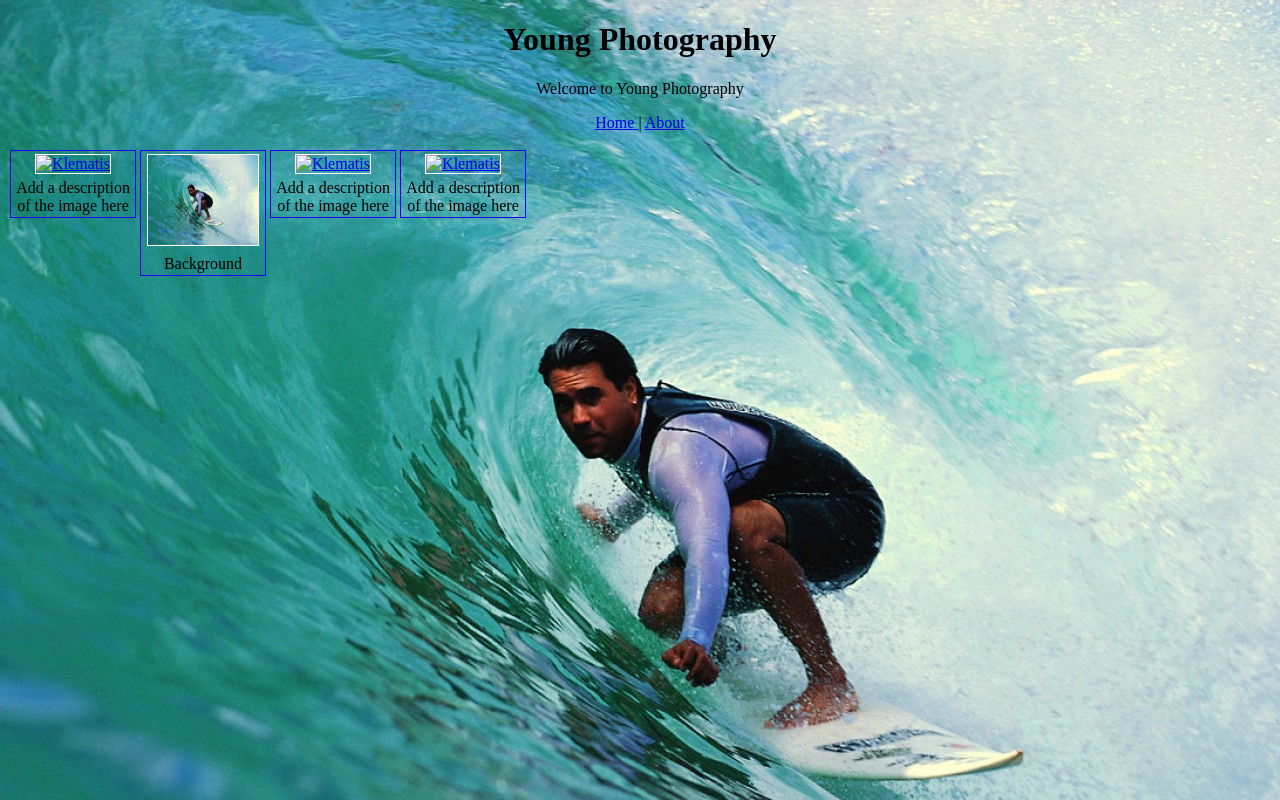
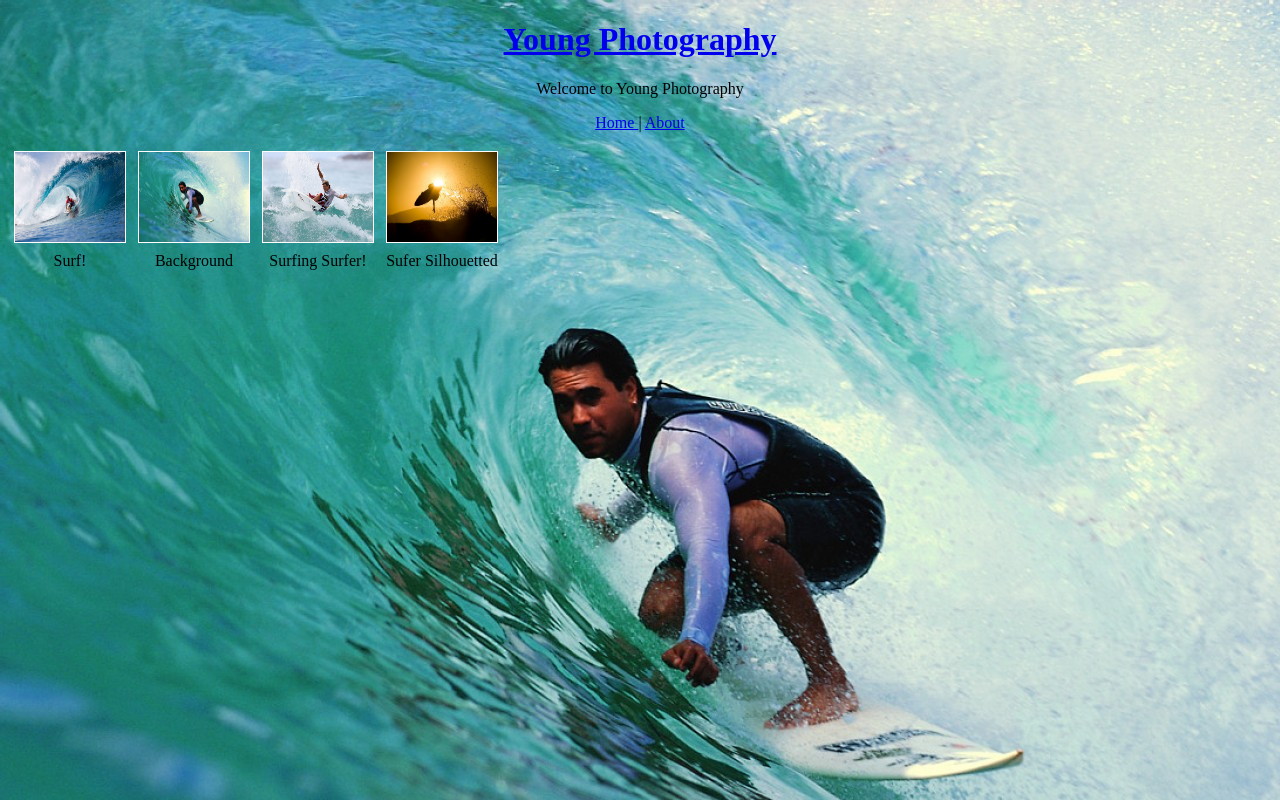
Before and after one commit to BitterBitz/Photography-FOF, a plain HTML site: page public_html/index.html in a window 1280 px wide. Drawn offline with Linux system fonts and the light colour scheme.

Commit message:
More Changes…..

```diff
--- /dev/null
+++ b/nbproject/private/private.xml
@@ -0,0 +1,4 @@
+<?xml version="1.0" encoding="UTF-8"?>
+<project-private xmlns="http://www.netbeans.org/ns/project-private/1">
+    <editor-bookmarks xmlns="http://www.netbeans.org/ns/editor-bookmarks/2" lastBookmarkId="0"/>
+</project-private>
--- a/public_html/index.html
+++ b/public_html/index.html
@@ -5,9 +5,13 @@
         <meta http-equiv="Content-Type" content="text/html; charset=UTF-8">
     </head>
     <body background='Demo Background.jpg'>
-        <font face="stencil">
-        <h1 align='center'> Young Photography </h1>
-        </font>
+        <h1 align='center'>
+            <a href="index.html">
+                <font face="stencil">
+            Young Photography
+            </font>
+            </a>
+        </h1>
         <p align='center'>
             Welcome to Young Photography
         </p>
@@ -24,8 +28,7 @@
 <style>
 div.img
 {
-  margin: 2px;
-  border: 1px solid #0000ff;
+  margin: 2px
   height: auto;
   width: auto;
   float: left;
@@ -37,7 +40,7 @@ div.img img
   margin: 3px;
   border: 1px solid #ffffff;
 }
-div.img a:hover img {border: 1px solid #0000ff;}
+div.img a:hover img {border: 5px solid #0000ff;}
 div.desc
 {
   text-align: center;
@@ -50,20 +53,20 @@ div.desc
 <body>
 
 <div class="img">
- <a target="_blank" href="klematis_big.htm"><img src="klematis_small.jpg" alt="Klematis" width="110" height="90"></a>
- <div class="desc">Add a description of the image here</div>
+ <a target="_blank" href="Surf2.jpg"><img src="Surf2.jpg" alt="Surf2" width="110" height="90"></a>
+ <div class="desc">Surf!</div>
 </div>
 <div class="img">
  <a target="_blank" href="Demo Background.jpg"><img src="Demo Background.jpg" alt="Background" width="110" height="90"></a>
  <div class="desc">Background</div>
 </div>
 <div class="img">
- <a target="_blank" href="klematis3_big.htm"><img src="klematis3_small.jpg" alt="Klematis" width="110" height="90"></a>
- <div class="desc">Add a description of the image here</div>
+ <a target="_blank" href="Surfer1.jpg"><img src="Surfer1.jpg" alt="Surfer" width="110" height="90"></a>
+ <div class="desc">Surfing Surfer!</div>
 </div>
 <div class="img">
- <a target="_blank" href="klematis4_big.htm"><img src="klematis4_small.jpg" alt="Klematis" width="110" height="90"></a>
- <div class="desc">Add a description of the image here</div>
+ <a target="_blank" href="Surfer Sunset Silhouet.jpeg"><img src="Surfer Sunset Silhouet.jpeg" alt="Sufer Silhouet" width="110" height="90"></a>
+ <div class="desc">Sufer Silhouetted</div>
 </div>
 
 
```
Also changed, not shown: public_html/About.html (+20 -7 lines), public_html/Surf2.jpg (added), public_html/Surfer Sunset Silhouet.jpeg (added), public_html/Surfer1.jpg (added), 1 other file.
